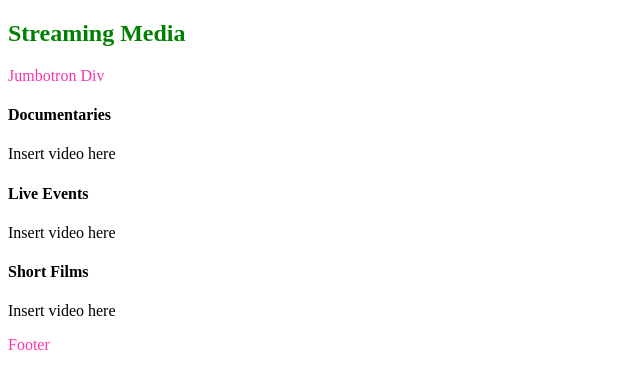
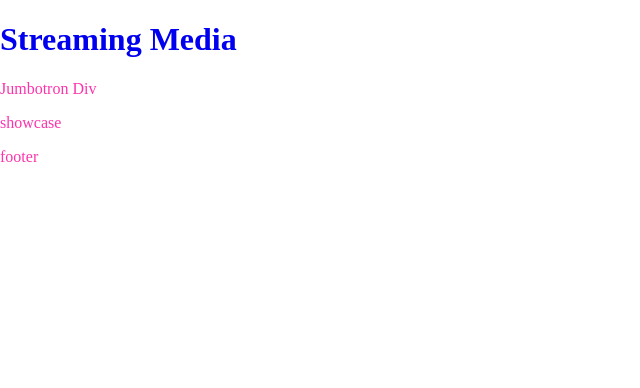
Before and after one commit to tesla809/CinemaSortJS, a website with bundled scripts: page src/index.html in a window 1280 px wide. Shown: the whole page, without its empty margins (0-640 px from the left). Built offline with nearby package versions, Linux system fonts and the light colour scheme; files whose address does not match are found by name.

Commit message:
added normalize.css to index.html.

```diff
--- a/src/index.html
+++ b/src/index.html
@@ -3,42 +3,29 @@
 	<head>
 		<meta charset="UTF-8">
 		<title>Streaming Media</title>
-		<link rel="stylesheet" type="text/css" href="css/style.css">
+		<link rel="stylesheet" type="text/css" href="https://cdnjs.cloudflare.com/ajax/libs/normalize/5.0.0/normalize.min.css">
+		<link rel="stylesheet" type="text/css" href="css/style.min.css">
 	</head>
 	<body>
 		<div class="heading-div">
-			<h2 id="heading-text">Streaming Media</h2>
+			<h1 id="heading-text">Streaming Media</h1>
 		</div>
 
 		<div id="jumbotron">
 			<p>Jumbotron Div</p>
 		</div>
 
-		<div class="row-showcase">
-			<!--Div first row -->
-			<div class="row" id="row-1">
-				<h4>Documentaries</h4>
-				<div>Insert video here</div>
-			</div>
-
-			<!--Div second row -->
-			<div class="row" id="row-2">
-				<h4>Live Events</h4>
-				<div>Insert video here</div>
-			</div>
-
-			<!--Div third row -->
-			<div class="row" id="row-3">
-				<h4>Short Films</h4>
-				<div>Insert video here</div>
-			</div>
+		<div id="row-showcase">
+			<p>showcase</p>
 		</div>
 
 		<div class="footer">
-			<p>Footer</p>
+			<p>footer</p>
 		</div>
 
-		<script type="text/javascript" src="js/script.min.js"></script>
 		<script src="//localhost:35729/livereload.js"></script>
+		<script type="text/javascript" src="js/bundle.min.js"></script>
+		<script type="text/javascript"  src="js/jwplayer.js"></script>
+		<script type="text/javascript">jwplayer.key="DCLGMUO1vp5eFkvB8Kta012Px3n4zI2boWKwlg==";</script>
 	</body>
 </html>
```
